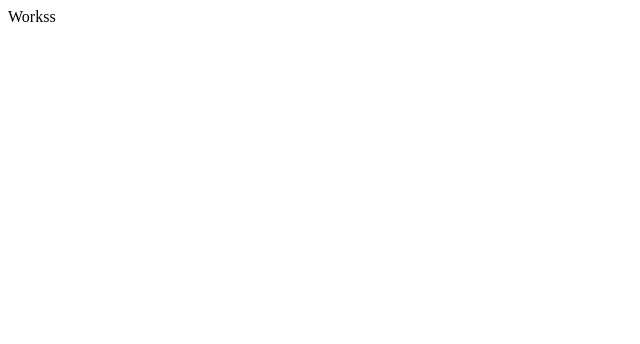
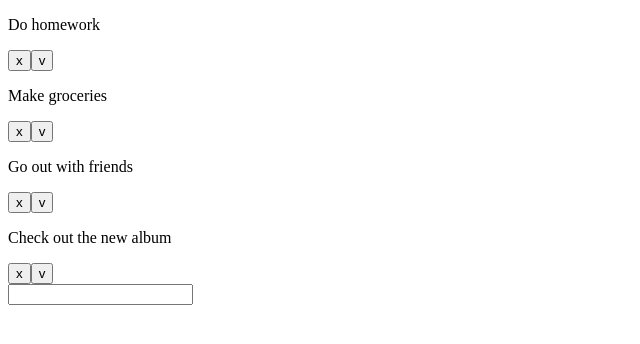
Before and after one commit to janKozie1/react-hooks-todo, a React (Create React App) app: page / in a window 1280 px wide. Shown: the top 344 px of the page, without its empty margins (0-640 px from the left). Built offline with nearby package versions, Linux system fonts and the light colour scheme.

Commit message:
Finished basic functionality

```diff
--- a/src/components/App.js
+++ b/src/components/App.js
@@ -1,7 +1,46 @@
-import React, { Component } from 'react';
+import React, { useState } from 'react';
+import TodoItem from './TodoItem'
 
-export default function App(){
+export default function App() {
+    const [newTodo, updateNewTodo] = useState('')
+    const [todoList, setTodoList] = useState([
+        {
+            text: 'Do homework',
+            completed: false,
+        },
+        {
+            text: 'Make groceries',
+            completed: false,
+        },
+        {
+            text: 'Go out with friends',
+            completed: false,
+        },
+        {
+            text: 'Check out the new album',
+            completed: false,
+        },
+    ]);
+    const deleteTodo = (index) => {
+        setTodoList(todoList.filter((e, i) => i !== index))
+    }
+    const completeTodo = (index) => {
+        setTodoList(todoList.map((e, i) => { return i === index ? { ...e, completed: true } : e }))
+    }
+    const addTodo = (e) => {
+        e.preventDefault();
+        setTodoList([...todoList, {text:newTodo}])
+    }
     return (
-        <div>Workss</div>
+        <div>
+            {
+                todoList.map(({ text, completed }, index) => {
+                    return <TodoItem text={text} status={completed} key={index} index={index} deleteTodo={deleteTodo} completeTodo={completeTodo} />
+                })
+            }
+            <form onSubmit={addTodo}>
+                <input type='text' value={newTodo} onChange={e => updateNewTodo(e.target.value)} />
+            </form>
+        </div>
     )
 }
--- /dev/null
+++ b/src/components/TodoItem.js
@@ -0,0 +1,11 @@
+
+import React from 'react';
+
+export default function TodoItem({ text, index, deleteTodo, completeTodo, status }) {
+    console.log(status)
+    return (<div>
+        <p style={{ textDecoration: status ? 'line-through' : '' }}>{text}</p>
+        <button onClick={() => deleteTodo(index)}>x</button>
+        <button onClick={() => completeTodo(index)}>v</button>
+    </div>)
+}
```
